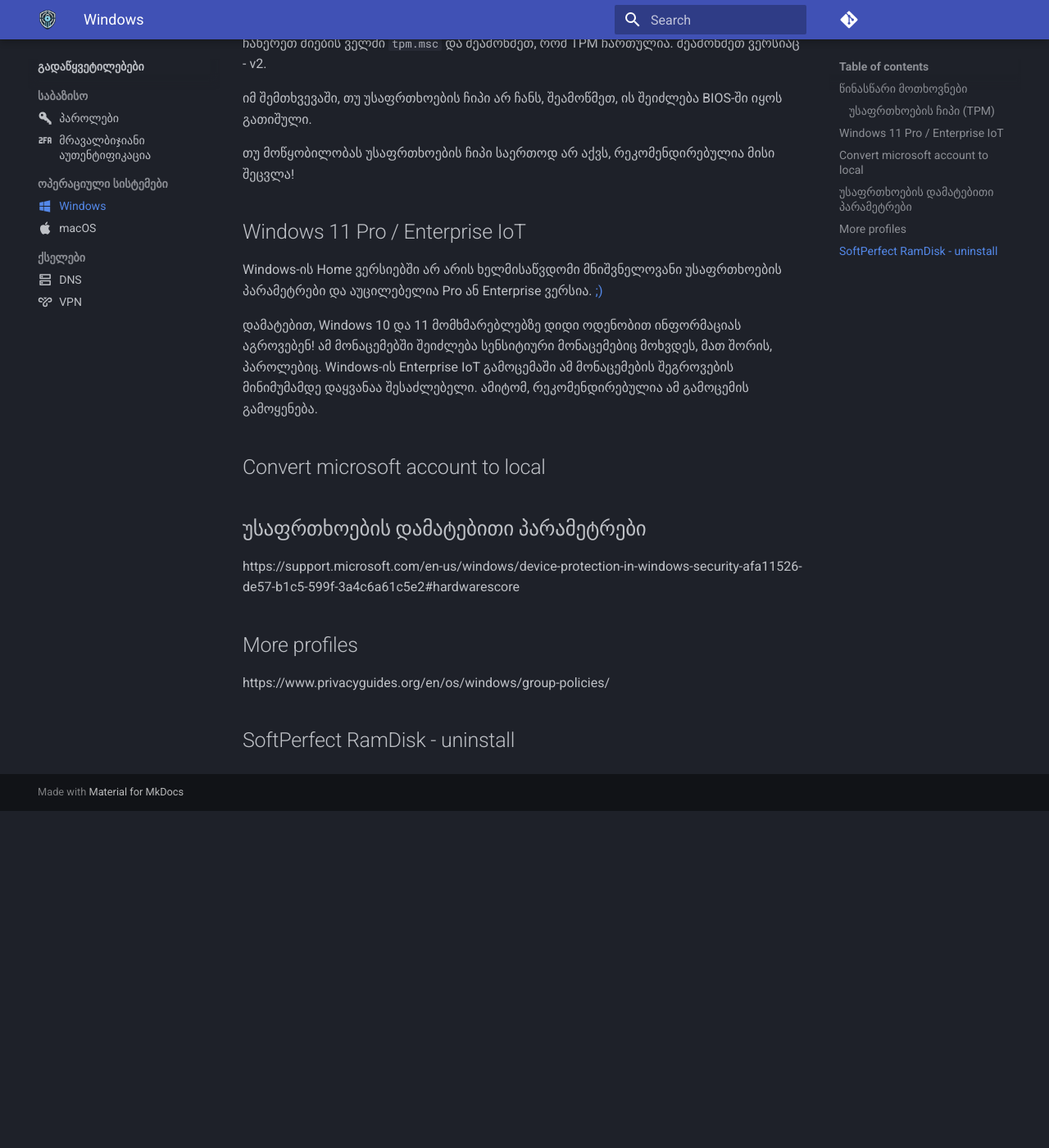
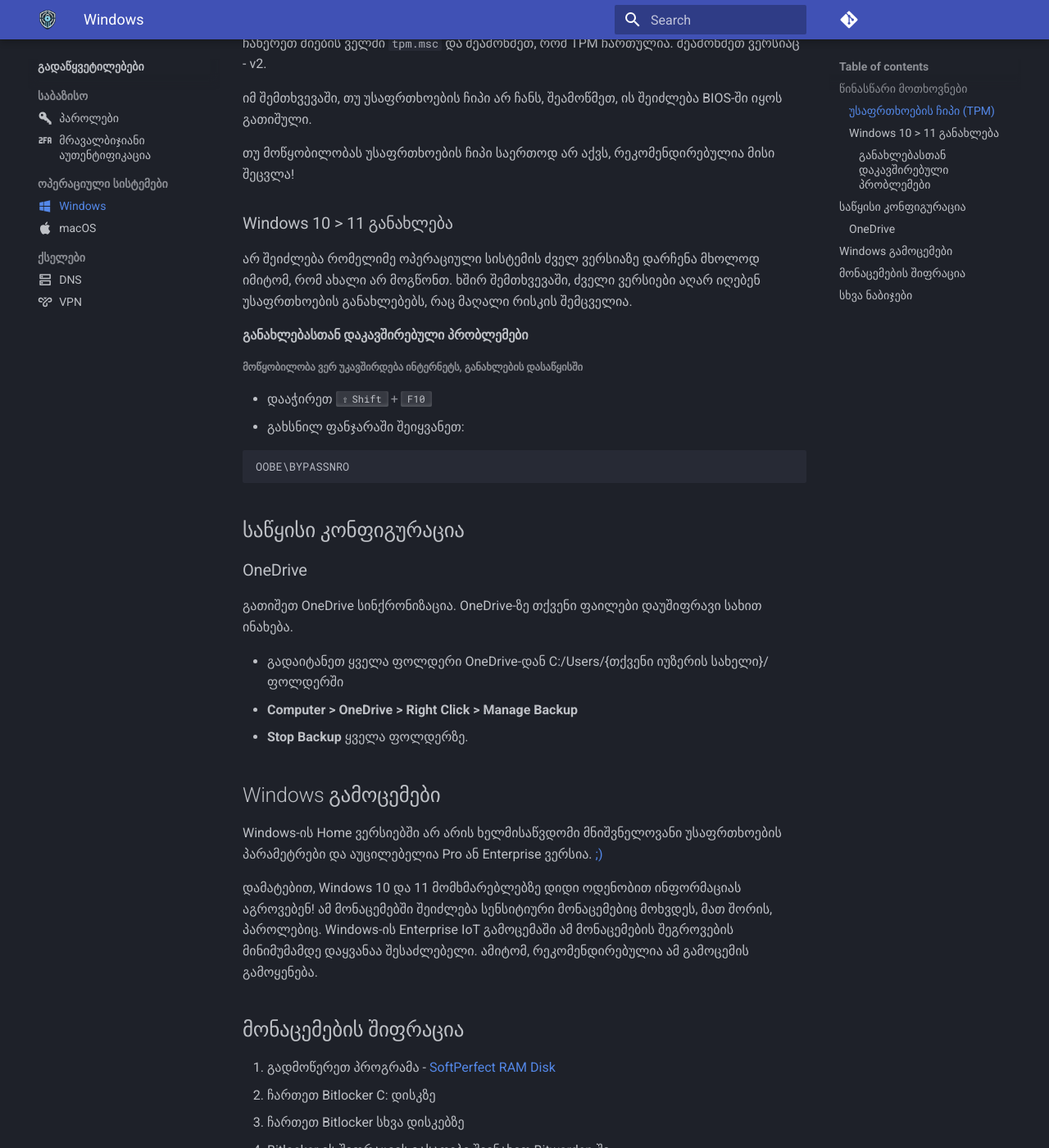
Before and after one commit to foige/security.foi.ge, an MkDocs documentation site: the page built from docs/solutions/windows.md, in a window 1280 px wide and 1400 px high, scrolled down 432 px. Shown: the whole window at 82% size. Built offline with MkDocs 1.6.1 and Material for MkDocs 9.7.7, drawn with Linux system fonts in a browser that asks for light colours; comment, search, counter and statistics services are not loaded; before the commit the page ends 1421 px from its top, so only the background shows below that; some of the changed text lies outside the part shown.

Commit message:
Update windows documentation - Add setup & encryption

````diff
--- a/docs/solutions/windows.md
+++ b/docs/solutions/windows.md
@@ -18,7 +18,34 @@
 
 თუ მოწყობილობას უსაფრთხოების ჩიპი საერთოდ არ აქვს, რეკომენდირებულია მისი შეცვლა!
 
-## Windows 11 Pro / Enterprise IoT
+### Windows 10 > 11 განახლება
+
+არ შეიძლება რომელიმე ოპერაციული სისტემის ძველ ვერსიაზე დარჩენა მხოლოდ იმიტომ, რომ ახალი არ მოგწონთ.
+ხშირ შემთხვევაში, ძველი ვერსიები აღარ იღებენ უსაფრთხოების განახლებებს, რაც მაღალი რისკის შემცველია.
+
+#### განახლებასთან დაკავშირებული პრობლემები
+
+##### მოწყობილობა ვერ უკავშირდება ინტერნეტს, განახლების დასაწყისში
+
+
+- დააჭირეთ ++shift+f10++
+- გახსნილ ფანჯარაში შეიყვანეთ:
+
+```cmd
+OOBE\BYPASSNRO
+```
+
+## საწყისი კონფიგურაცია
+
+### OneDrive
+
+გათიშეთ OneDrive სინქრონიზაცია. OneDrive-ზე თქვენი ფაილები დაუშიფრავი სახით ინახება.
+
+- გადაიტანეთ ყველა ფოლდერი OneDrive-დან C:/Users/{თქვენი იუზერის სახელი}/ ფოლდერში
+- **Computer > OneDrive > Right Click > Manage Backup**
+- **Stop Backup** ყველა ფოლდერზე.
+
+## Windows გამოცემები
 
 Windows-ის Home ვერსიებში არ არის ხელმისაწვდომი მნიშვნელოვანი უსაფრთხოების პარამეტრები და
 აუცილებელია Pro ან Enterprise ვერსია. [;)](https://github.com/massgravel/Microsoft-Activation-Scripts)
@@ -28,14 +55,22 @@
 გამოცემაში ამ მონაცემების შეგროვების მინიმუმამდე დაყვანაა შესაძლებელი. ამიტომ,
 რეკომენდირებულია ამ გამოცემის გამოყენება.
 
-## Convert microsoft account to local
+## მონაცემების შიფრაცია
 
-## უსაფრთხოების დამატებითი პარამეტრები
+1. გადმოწერეთ პროგრამა - [SoftPerfect RAM Disk](https://www.softperfect.com/products/ramdisk/)
+2. ჩართეთ Bitlocker C: დისკზე
+3. ჩართეთ Bitlocker სხვა დისკებზე
+4. Bitlocker-ის შიფრაციის გასაღები შეინახეთ Bitwarden-ში
+
+## სხვა ნაბიჯები
+
+- Convert microsoft account to local
+- SoftPerfect RamDisk - uninstall
+
+უსაფრთხოების დამატებითი პარამეტრები
 
 https://support.microsoft.com/en-us/windows/device-protection-in-windows-security-afa11526-de57-b1c5-599f-3a4c6a61c5e2#hardwarescore
 
-## More profiles
+More profiles
 
 https://www.privacyguides.org/en/os/windows/group-policies/
-
-## SoftPerfect RamDisk - uninstall
--- a/mkdocs.yml
+++ b/mkdocs.yml
@@ -9,6 +9,7 @@
   - pymdownx.blocks.details
   - pymdownx.arithmatex
   - pymdownx.blocks.admonition
+  - pymdownx.keys
   - pymdownx.tasklist:
       custom_checkbox: true
   - pymdownx.blocks.tab:
````
